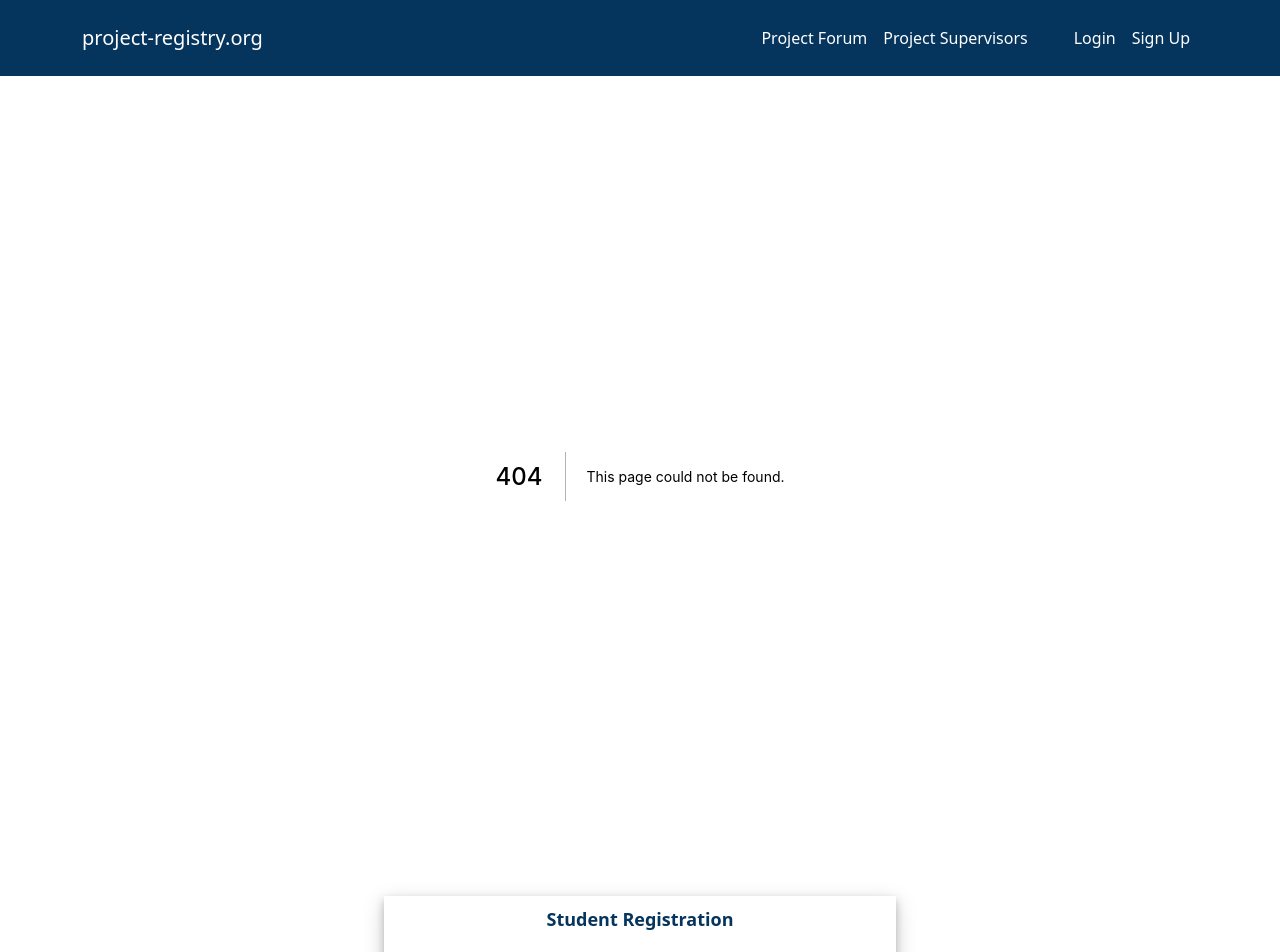
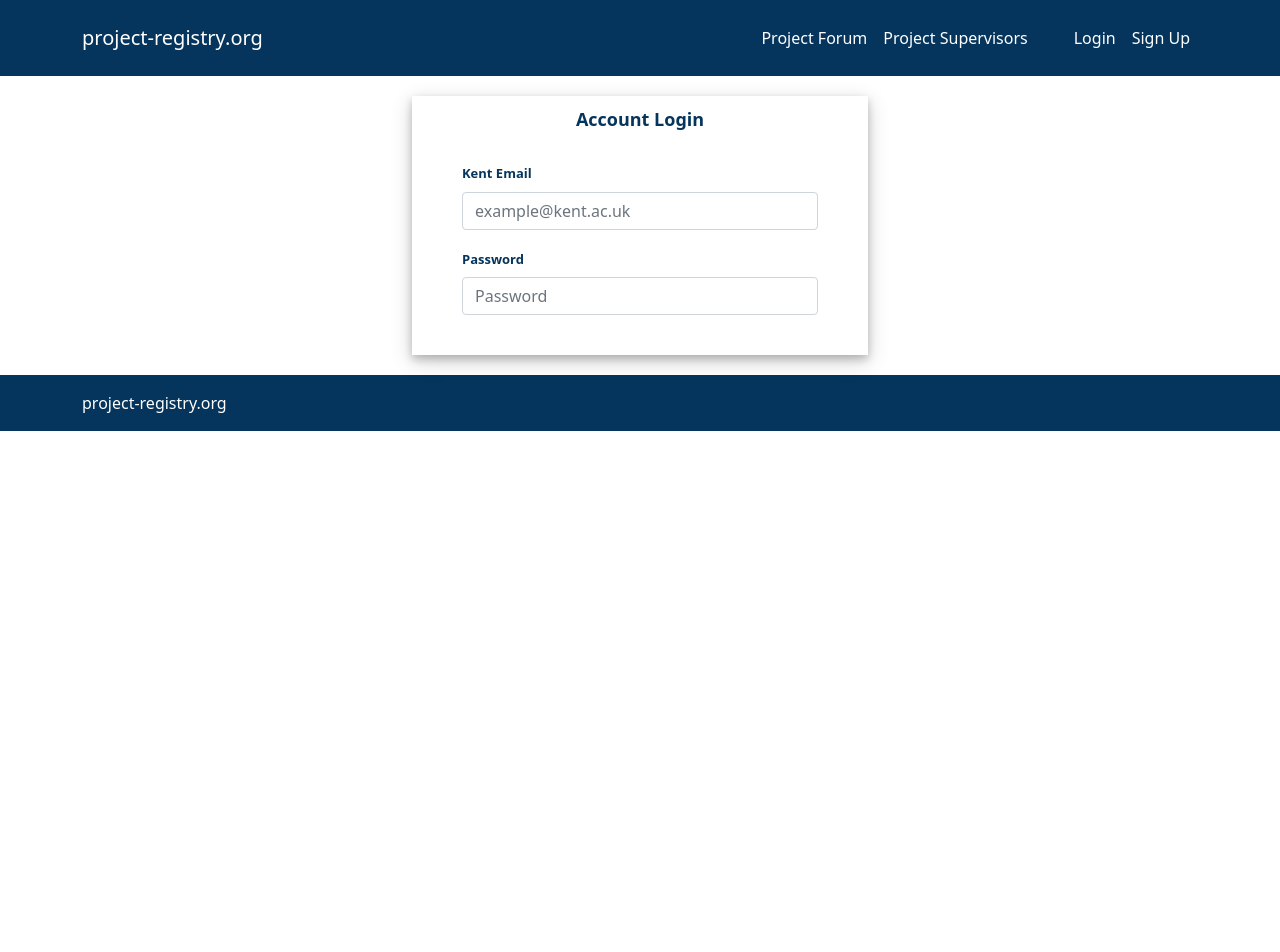
Before and after one commit to Appromode/front-end, a Next.js app: page /login in a window 1280 px wide. Before the commit this address had no page. Shown: the top 952 px of the page. After the commit the page ends 800 px from the top, so only its background shows below. Built offline with nearby package versions, Linux system fonts and the light colour scheme.

Commit message:
Created login page

```diff
--- a/pages/_app.tsx
+++ b/pages/_app.tsx
@@ -3,15 +3,11 @@ import type { AppProps } from 'next/app';
 import 'bootstrap/dist/css/bootstrap.min.css';
 import Navigation from '../components/Navigation';
 import Footer from '../components/Footer';
-import RegistrationForm from '../components/RegistrationForm';
-import LoginForm from '../components/LoginForm';
 
 const Application:FC<AppProps> = ({ Component, pageProps }) => (
   <>
     <Navigation />
     <Component {...pageProps} />
-    <RegistrationForm />
-    <LoginForm />
     <Footer />
   </>
 );
--- /dev/null
+++ b/pages/login.tsx
@@ -0,0 +1,13 @@
+import React, { FC } from 'react';
+import { Container, Row } from 'react-bootstrap';
+import LoginForm from '../components/LoginForm';
+
+const Login:FC = () => (
+  <Container>
+    <Row>
+      <LoginForm />
+    </Row>
+  </Container>
+);
+
+export default Login;
```
